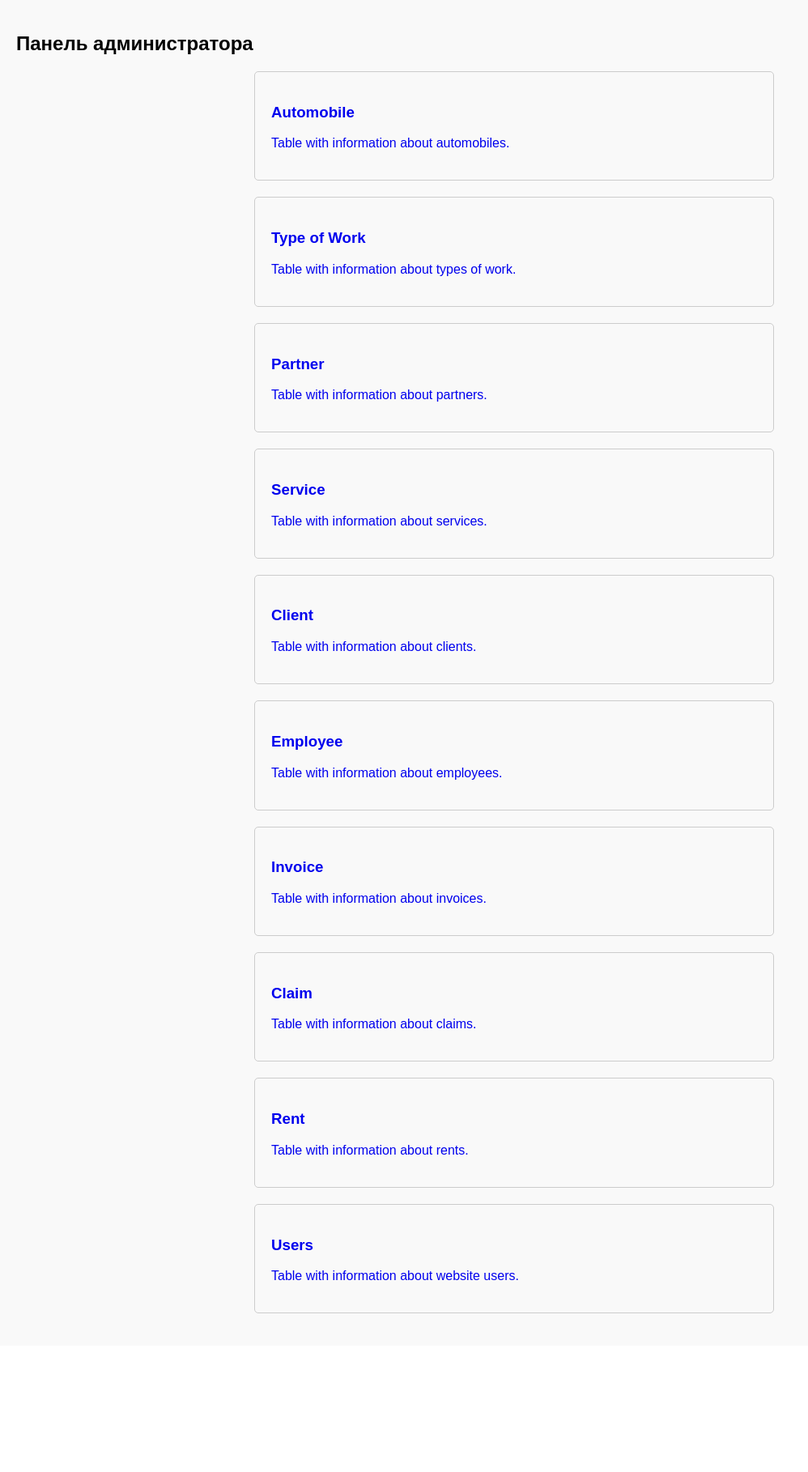
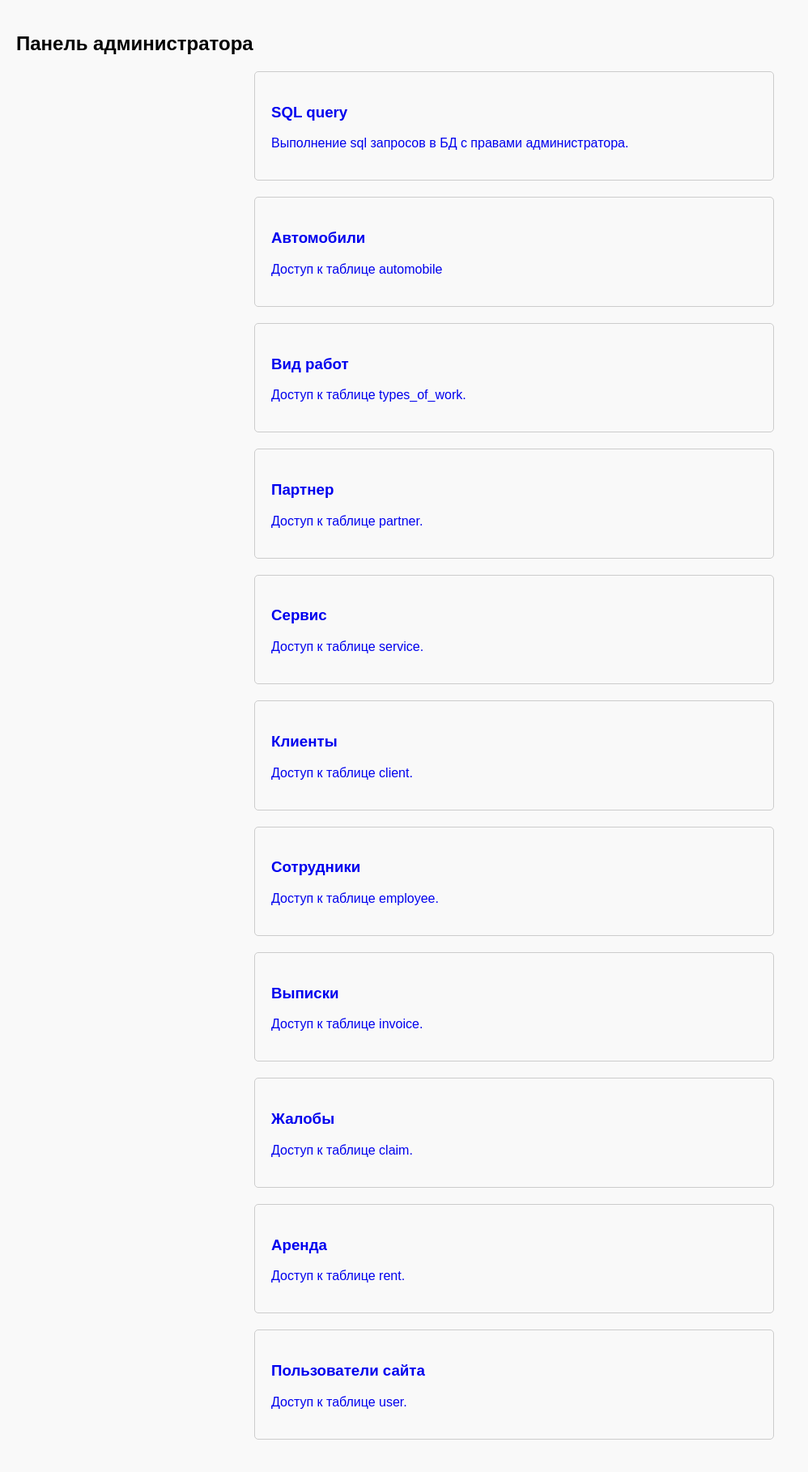
Before and after one commit to 0xF3RN/autorent, a Flask app: page / in a window 1280 px wide. Shown: the part 38-1856 px from the top of the page at 81% size, without its empty margins (0-998 px from the left). Before the commit the page ends 1660 px from the top, so only its background shows below. Run offline with Flask 3, Linux system fonts and the light colour scheme; the visitor is signed in with stand-in values (Sample User, id 1); some libraries are stand-ins or nearby versions.

Commit message:
new features

```diff
--- a/manage.py
+++ b/manage.py
@@ -129,7 +129,7 @@ def delete_row(row_id):
     return "Успешно удалено", 200
 
 @app.route("/admin/automobile/sql", methods=["GET", "POST"])
-def admin_automobile_sql():
+def admin_sql():
     if request.method == "POST":
         query = request.form["query"]
         conn = get_db_connection()
@@ -139,11 +139,11 @@ def admin_automobile_sql():
             data = cur.fetchall()
             conn.commit()
             conn.close()
-            return render_template("admin_cards/auto_actions/sql.html", data=data, error=None)
+            return render_template("admin_cards/sql.html", data=data, error=None)
         except Exception as e :
             conn.close()
-            return render_template("admin_cards/auto_actions/sql.html", data=None, error=e)
-    return render_template("admin_cards/auto_actions/sql.html", data=None, error=None)
+            return render_template("admin_cards/sql.html", data=None, error=e)
+    return render_template("admin_cards/sql.html", data=None, error=None)
 
 
 @app.route("/admin/type_of_work")
--- a/templates/admin.html
+++ b/templates/admin.html
@@ -6,45 +6,49 @@
 {% block content %}
 <h2>Панель администратора</h2>
 <div class="card-container">
+    <a href="{{ url_for('admin_sql') }}" class="card">
+        <h3>SQL query</h3>
+        <p>Выполнение sql запросов в БД с правами администратора.</p>
+    </a>
     <a href="{{ url_for('admin_automobile') }}" class="card">
-        <h3>Automobile</h3>
-        <p>Table with information about automobiles.</p>
+        <h3>Автомобили</h3>
+        <p>Доступ к таблице automobile</p>
     </a>
     <a href="{{ url_for('admin_type_of_work') }}" class="card">
-        <h3>Type of Work</h3>
-        <p>Table with information about types of work.</p>
+        <h3>Вид работ</h3>
+        <p>Доступ к таблице types_of_work.</p>
     </a>
     <a href="{{ url_for('admin_partner') }}" class="card">
-        <h3>Partner</h3>
-        <p>Table with information about partners.</p>
+        <h3>Партнер</h3>
+        <p>Доступ к таблице partner.</p>
     </a>
     <a href="{{ url_for('admin_service') }}" class="card">
-        <h3>Service</h3>
-        <p>Table with information about services.</p>
+        <h3>Сервис</h3>
+        <p>Доступ к таблице service.</p>
     </a>
     <a href="{{ url_for('admin_client') }}" class="card">
-        <h3>Client</h3>
-        <p>Table with information about clients.</p>
+        <h3>Клиенты</h3>
+        <p>Доступ к таблице client.</p>
     </a>
     <a href="{{ url_for('admin_employee') }}" class="card">
-        <h3>Employee</h3>
-        <p>Table with information about employees.</p>
+        <h3>Сотрудники</h3>
+        <p>Доступ к таблице employee.</p>
     </a>
     <a href="{{ url_for('admin_invoice') }}" class="card">
-        <h3>Invoice</h3>
-        <p>Table with information about invoices.</p>
+        <h3>Выписки</h3>
+        <p>Доступ к таблице invoice.</p>
     </a>
     <a href="{{ url_for('admin_claim') }}" class="card">
-        <h3>Claim</h3>
-        <p>Table with information about claims.</p>
+        <h3>Жалобы</h3>
+        <p>Доступ к таблице claim.</p>
     </a>
     <a href="{{ url_for('admin_rent') }}" class="card">
-        <h3>Rent</h3>
-        <p>Table with information about rents.</p>
+        <h3>Аренда</h3>
+        <p>Доступ к таблице rent.</p>
     </a>
     <a href="{{ url_for('admin_users') }}" class="card">
-        <h3>Users</h3>
-        <p>Table with information about website users.</p>
+        <h3>Пользователи сайта</h3>
+        <p>Доступ к таблице user.</p>
     </a>
 </div>
 {% endblock %}
--- a/templates/admin_cards/automobile.html
+++ b/templates/admin_cards/automobile.html
@@ -18,10 +18,6 @@
         <h3>Просмотр</h3>
         <p>Просмотр записей в таблице automobile.</p>
     </a>
-    <a href="{{ url_for('admin_automobile_sql') }}" class="card">
-        <h3>Просмотр</h3>
-        <p>SQL automobile.</p>
-    </a>
 </div>
 
 {% endblock %}
--- a/templates/base.html
+++ b/templates/base.html
@@ -4,7 +4,7 @@
 <head>
     <meta charset="UTF-8">
     <meta name="viewport" content="width=device-width, initial-scale=1.0">
-    <title>{% block title %}Flask App{% endblock %}</title>
+    <title>{% block title %}Аренда автомобилей{% endblock %}</title>
     <link rel="stylesheet" href="{{ url_for('static', filename='style.css') }}">
 </head>
 <body>
--- a/templates/unauthorized.html
+++ b/templates/unauthorized.html
@@ -1,12 +1,12 @@
 <!-- templates/unauthorized.html -->
 {% extends "base.html" %}
 
-{% block title %}Access Denied{% endblock %}
+{% block title %}Доступ запрещен{% endblock %}
 
 {% block content %}
 <div class="access-denied">
-    <h2>Access Denied</h2>
-    <p>You don't have permission to access this page.</p>
+    <h2>Доступ запрещен</h2>
+    <p>У вас нет прав для посещения этой страницы.</p>
     {% if role %}
     <p>Your role: {{ role }}</p>
     {% endif %}
```
Also changed, not shown: templates/login.html (+5 -5 lines).
